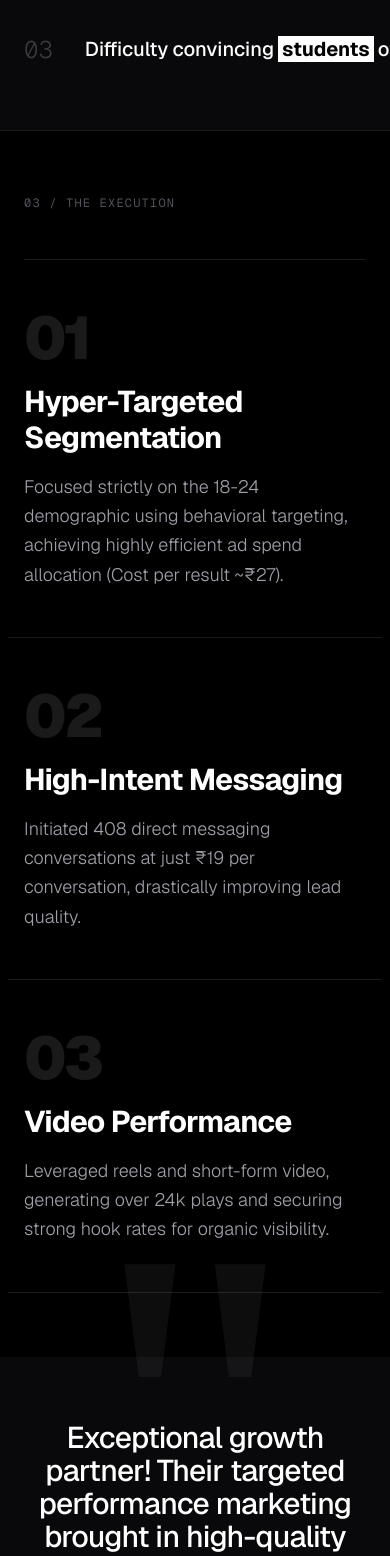
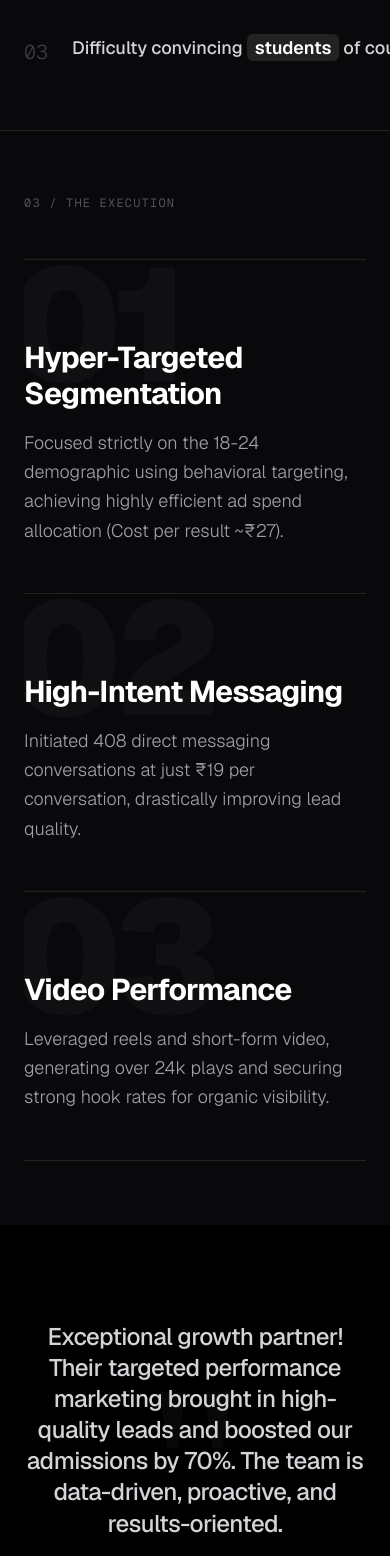
Before and after one commit to Tkute0401/DS-PERFORMANCE, a Next.js app: page /case-studies/codehub in a window 390 px wide. Shown: the part 1725-3281 px from the top of the page. Built offline with nearby package versions, Linux system fonts and the light colour scheme.

Commit message:
style: apply premium mobile design typography and layering

```diff
--- a/src/components/CaseStudyPresenter.tsx
+++ b/src/components/CaseStudyPresenter.tsx
@@ -117,21 +117,20 @@ export default function CaseStudyPresenter({ data }: { data: CaseStudy }) {
           <h3 className="text-xs font-mono uppercase tracking-widest text-zinc-600 mb-8 md:mb-12">01 / The Situation</h3>
 
           {/* Editorial Drop Cap effect using first-letter */}
-          <p className="text-2xl md:text-4xl font-serif leading-relaxed text-zinc-300 mb-12 md:mb-24 first-letter:text-7xl first-letter:font-black first-letter:text-white first-letter:mr-3 first-letter:float-left">
+          <p className="text-2xl md:text-4xl font-serif leading-relaxed text-zinc-300 mb-12 md:mb-24 first-letter:text-7xl first-letter:font-black first-letter:text-white first-letter:mr-3 first-letter:float-left first-letter:leading-[0.8] first-letter:mt-2">
             {data.overview}
           </p>
 
           <h3 className="text-xs font-mono uppercase tracking-widest text-zinc-600 mb-8 md:mb-12 border-t border-white/10 pt-8 md:pt-12">02 / The Obstacles</h3>
           <div className="space-y-8 md:space-y-12">
             {data.challenges.map((challenge, i) => (
-              <div key={i} className="flex gap-8">
-                <span className="text-2xl font-mono text-white/20 font-light">0{i+1}</span>
-                <p className="text-xl md:text-3xl font-medium leading-normal text-white">
-                  {/* Aggressive highlighting for emphasis */}
+              <div key={i} className="flex gap-6 md:gap-8 group">
+                <span className="text-xl md:text-2xl font-mono text-zinc-700 font-light group-hover:text-zinc-500 transition-colors mt-1">0{i+1}</span>
+                <p className="text-lg md:text-3xl font-medium leading-normal text-zinc-300">
+                  {/* Premium subtle highlighting */}
                   {challenge.split(' ').map((word, idx) => (
-                    // Randomly highlight some words for that aggressive brutalist look (simplified logic here)
                     (idx === 2 || idx === 5) ?
-                      <mark key={idx} className="bg-white text-black px-1 mr-1 font-bold">{word}</mark> :
+                      <span key={idx} className="text-white bg-white/10 px-2 py-0.5 rounded-md mr-1 font-semibold">{word}</span> :
                       <span key={idx} className="mr-1">{word}</span>
                   ))}
                 </p>
@@ -142,23 +141,23 @@ export default function CaseStudyPresenter({ data }: { data: CaseStudy }) {
       </section>
 
       {/* The Brutalist Timeline (The "How") */}
-      <section className="w-full py-16 md:py-32 bg-black border-t border-white/10 relative z-10">
+      <section className="w-full py-16 md:py-32 bg-zinc-950 border-t border-white/10 relative z-10 overflow-hidden">
         <div className="max-w-screen-2xl mx-auto px-6 md:px-12">
           <h3 className="text-xs font-mono uppercase tracking-widest text-zinc-600 mb-12 md:mb-24 cs-section">03 / The Execution</h3>
 
           <div className="flex flex-col border-t border-white/10">
             {data.strategy.map((strategy, i) => (
-              <div key={i} className="flex flex-col lg:flex-row gap-4 lg:gap-24 py-12 md:py-24 border-b border-white/10 cs-section group hover:bg-white/[0.02] transition-colors px-4 lg:px-12 -mx-4 lg:-mx-12">
-                <div className="lg:w-1/3 flex items-start">
-                  <span className="text-6xl md:text-[10rem] font-black tracking-tighter text-white/10 leading-none group-hover:text-white/20 transition-colors">
-                    0{i+1}
-                  </span>
-                </div>
-                <div className="lg:w-2/3 flex flex-col justify-center">
-                  <h4 className="text-3xl md:text-6xl font-bold tracking-tight text-white mb-4 md:mb-8">
+              <div key={i} className="relative py-12 md:py-24 border-b border-white/10 cs-section group hover:bg-white/[0.02] transition-colors overflow-hidden">
+                {/* Background Number */}
+                <span className="absolute -top-4 md:-top-10 -left-4 md:-left-10 text-[10rem] md:text-[18rem] font-black tracking-tighter text-white/[0.03] leading-none select-none z-0 group-hover:text-white/[0.06] transition-colors pointer-events-none">
+                  0{i+1}
+                </span>
+
+                <div className="relative z-10 flex flex-col justify-center max-w-4xl pt-8 md:pt-16">
+                  <h4 className="text-3xl md:text-5xl lg:text-6xl font-bold tracking-tight text-white mb-4 md:mb-8">
                     {strategy.title}
                   </h4>
-                  <p className="text-lg md:text-3xl text-zinc-400 font-light leading-relaxed max-w-3xl">
+                  <p className="text-lg md:text-2xl lg:text-3xl text-zinc-400 font-light leading-relaxed">
                     {strategy.description}
                   </p>
                 </div>
@@ -170,17 +169,17 @@ export default function CaseStudyPresenter({ data }: { data: CaseStudy }) {
 
       {/* Psychological Testimonial */}
       {data.testimonial && (
-        <section className="w-full min-h-[50vh] md:min-h-screen flex items-center justify-center py-16 md:py-32 px-6 md:px-12 bg-zinc-950 relative z-10">
+        <section className="w-full min-h-[50vh] md:min-h-screen flex items-center justify-center py-24 md:py-32 px-6 md:px-12 bg-black relative z-10 overflow-hidden">
           <div className="max-w-5xl w-full text-center cs-section relative">
             {/* Massive quotation marks in background */}
-            <span className="absolute top-0 left-1/2 -translate-x-1/2 -translate-y-1/2 text-[30rem] font-serif text-white/5 leading-none pointer-events-none">"</span>
+            <span className="absolute top-1/2 left-1/2 -translate-x-1/2 -translate-y-1/2 text-[15rem] md:text-[30rem] font-serif text-white/[0.03] leading-none pointer-events-none">"</span>
 
-            <p className="text-3xl md:text-6xl lg:text-7xl leading-[1.1] font-medium tracking-tight text-white mb-12 md:mb-16 relative z-10 break-words">
+            <p className="text-2xl md:text-5xl lg:text-7xl leading-[1.3] md:leading-[1.1] font-medium tracking-tight text-zinc-300 mb-12 md:mb-16 relative z-10 break-words max-w-4xl mx-auto">
               {data.testimonial.quote}
             </p>
-            <div className="flex flex-col items-center gap-4">
-              <div className="w-16 h-px bg-white/20" />
-              <span className="text-sm md:text-base uppercase font-mono tracking-widest text-zinc-400 font-bold">
+            <div className="flex flex-col items-center gap-4 relative z-10">
+              <div className="w-12 h-px bg-zinc-700" />
+              <span className="text-xs md:text-base uppercase font-mono tracking-widest text-zinc-500 font-bold">
                 {data.testimonial.author}
               </span>
             </div>
```
